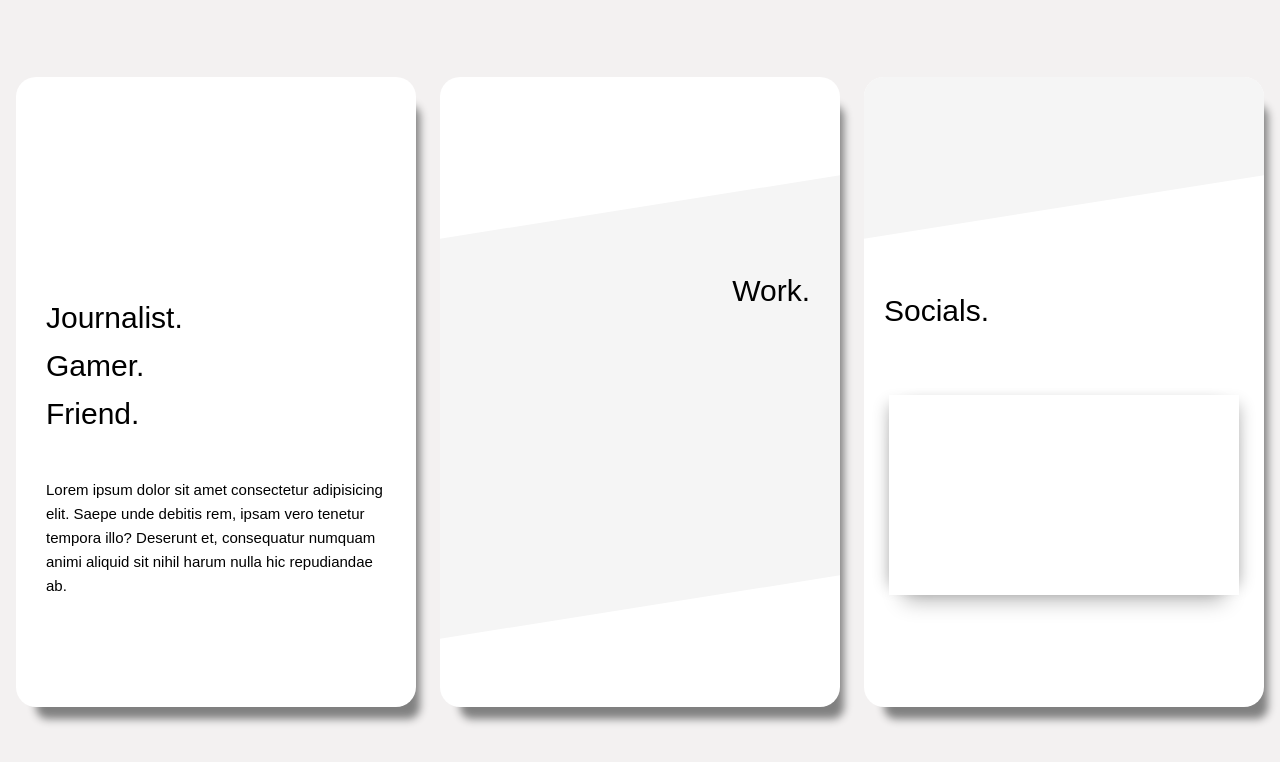
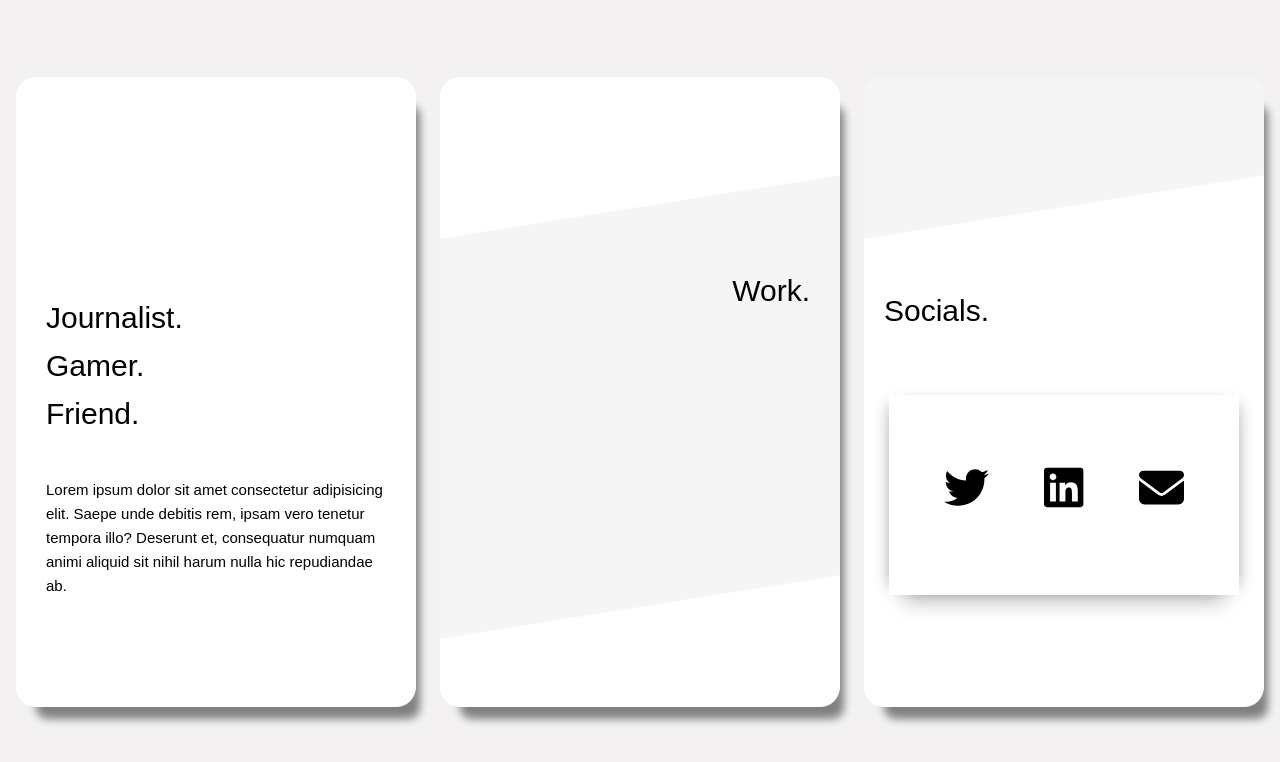
Before and after one commit to changary1994/joshua-portfolio, a Vue app: page / in a window 1280 px wide. Shown: the top 762 px of the page. Built offline with nearby package versions, Linux system fonts and the light colour scheme; a web font is replaced by a local one.

Commit message:
add icons and hover event to social component

```diff
--- a/package.json
+++ b/package.json
@@ -12,6 +12,10 @@
     "format": "prettier --write src/"
   },
   "dependencies": {
+    "@fortawesome/fontawesome-svg-core": "^6.4.2",
+    "@fortawesome/free-brands-svg-icons": "^6.4.2",
+    "@fortawesome/free-solid-svg-icons": "^6.4.2",
+    "@fortawesome/vue-fontawesome": "^3.0.5",
     "pinia": "^2.1.7",
     "vue": "^3.3.4",
     "vue-router": "^4.2.5"
--- a/src/cards/ContactCard.vue
+++ b/src/cards/ContactCard.vue
@@ -3,9 +3,75 @@
     <div class="diagonal-box"></div>
   </div>
   <h1 class="card-title">Socials.</h1>
-  <div class="card-body"></div>
+  <div class="card-body">
+    <div class="button-wrapper">
+      <font-awesome-icon
+        class="social-icon"
+        icon="fa-brands fa-twitter"
+        size="3x"
+        :bounce="hoverTwitter"
+        @mouseover="handleHover('twitter')"
+        @mouseleave="handleUnhover('twitter')"
+      ></font-awesome-icon>
+      <font-awesome-icon
+        class="social-icon"
+        icon="fa-brands fa-linkedin"
+        size="3x"
+        :bounce="hoverLinkedin"
+        @mouseover="handleHover('linkedin')"
+        @mouseleave="handleUnhover('linkedin')"
+      ></font-awesome-icon>
+      <font-awesome-icon
+        class="social-icon"
+        icon="fa-solid fa-envelope"
+        size="3x"
+        :bounce="hoverEmail"
+        @mouseover="handleHover('email')"
+        @mouseleave="handleUnhover('email')"
+      ></font-awesome-icon>
+    </div>
+  </div>
 </template>
 
+<script setup lang="ts">
+import { ref } from 'vue'
+
+const hoverTwitter = ref(false)
+const hoverLinkedin = ref(false)
+const hoverEmail = ref(false)
+
+const handleHover = (val: string) => {
+  switch (val) {
+    case 'twitter':
+      hoverTwitter.value = true
+      break
+    case 'linkedin':
+      hoverLinkedin.value = true
+      break
+    case 'email':
+      hoverEmail.value = true
+      break
+    default:
+      break
+  }
+}
+
+const handleUnhover = (val: string) => {
+  switch (val) {
+    case 'twitter':
+      hoverTwitter.value = false
+      break
+    case 'linkedin':
+      hoverLinkedin.value = false
+      break
+    case 'email':
+      hoverEmail.value = false
+      break
+    default:
+      break
+  }
+}
+</script>
 <style scoped>
 .contact-container-header {
   overflow: hidden;
@@ -32,13 +98,19 @@
   overflow: visible;
   margin: auto;
   margin-top: 40px;
-  /* box-shadow:
-    -5px 0 5px -5px rgba(0, 0, 0, 0.5),
-    5px 0 5px -5px rgba(0, 0, 0, 0.5),
-    0 5px 5px -5px rgba(0, 0, 0, 0.5); */
   box-shadow:
     -10px 0 15px -10px rgba(0, 0, 0, 0.3),
     10px 0 15px -10px rgba(0, 0, 0, 0.3),
     0 20px 20px -15px rgba(0, 0, 0, 0.3);
 }
+
+.button-wrapper {
+  display: flex;
+  justify-content: space-evenly;
+  position: relative;
+  top: 35%;
+}
+.social-icon {
+  cursor: pointer;
+}
 </style>
--- a/src/main.ts
+++ b/src/main.ts
@@ -2,13 +2,19 @@ import './assets/main.css'
 
 import { createApp } from 'vue'
 import { createPinia } from 'pinia'
+import { library } from '@fortawesome/fontawesome-svg-core'
+// import fontawesome icon component
+import { FontAwesomeIcon } from '@fortawesome/vue-fontawesome'
+import { faTwitter, faLinkedin } from '@fortawesome/free-brands-svg-icons'
+import { faBars, faEnvelope } from '@fortawesome/free-solid-svg-icons'
 
 import App from './App.vue'
 import router from './router'
 
+library.add(faTwitter, faLinkedin, faBars, faEnvelope)
 const app = createApp(App)
 
 app.use(createPinia())
 app.use(router)
-
+app.component('font-awesome-icon', FontAwesomeIcon)
 app.mount('#app')
```
Also changed, not shown: 1 other file (tests, documents, lock files or other folders).
